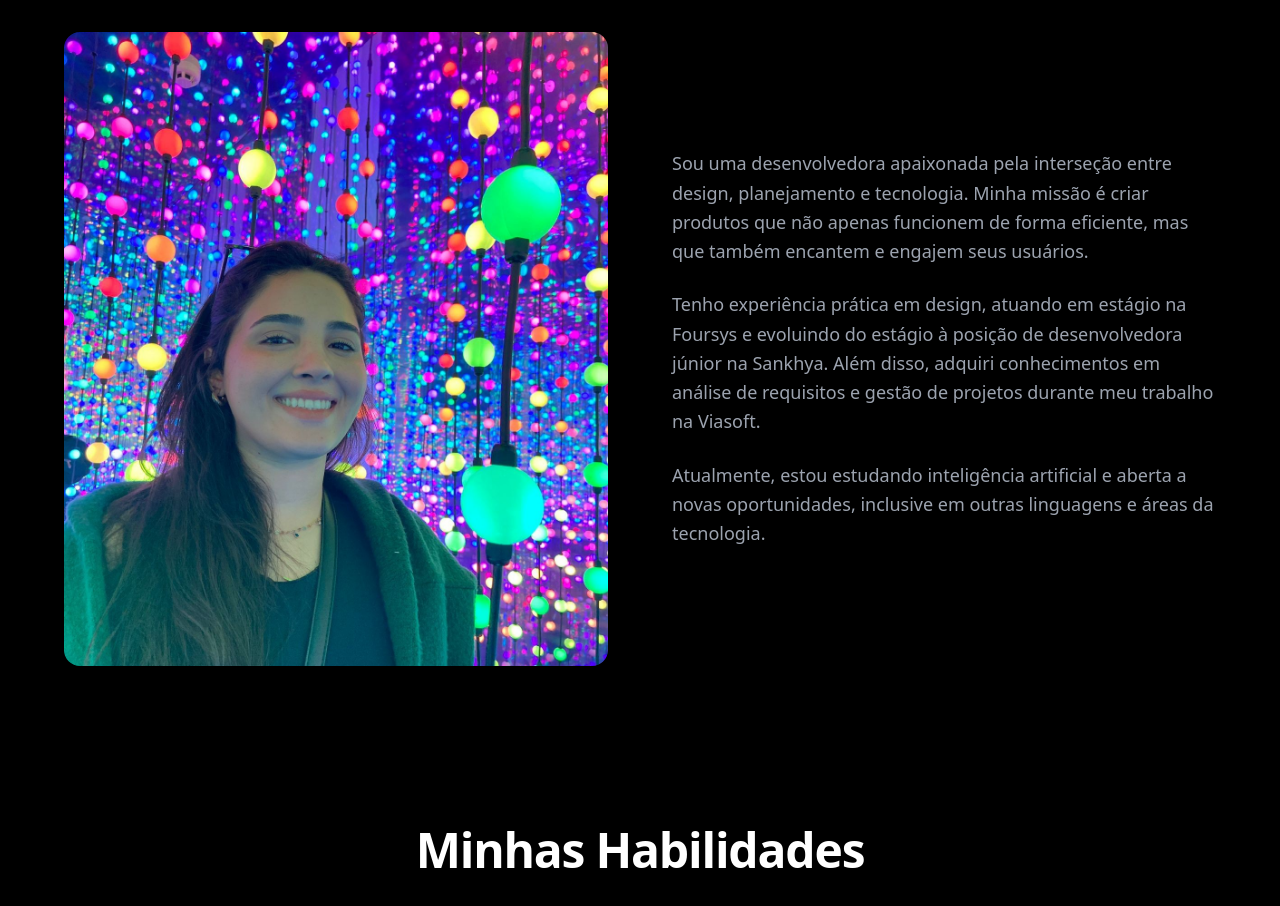
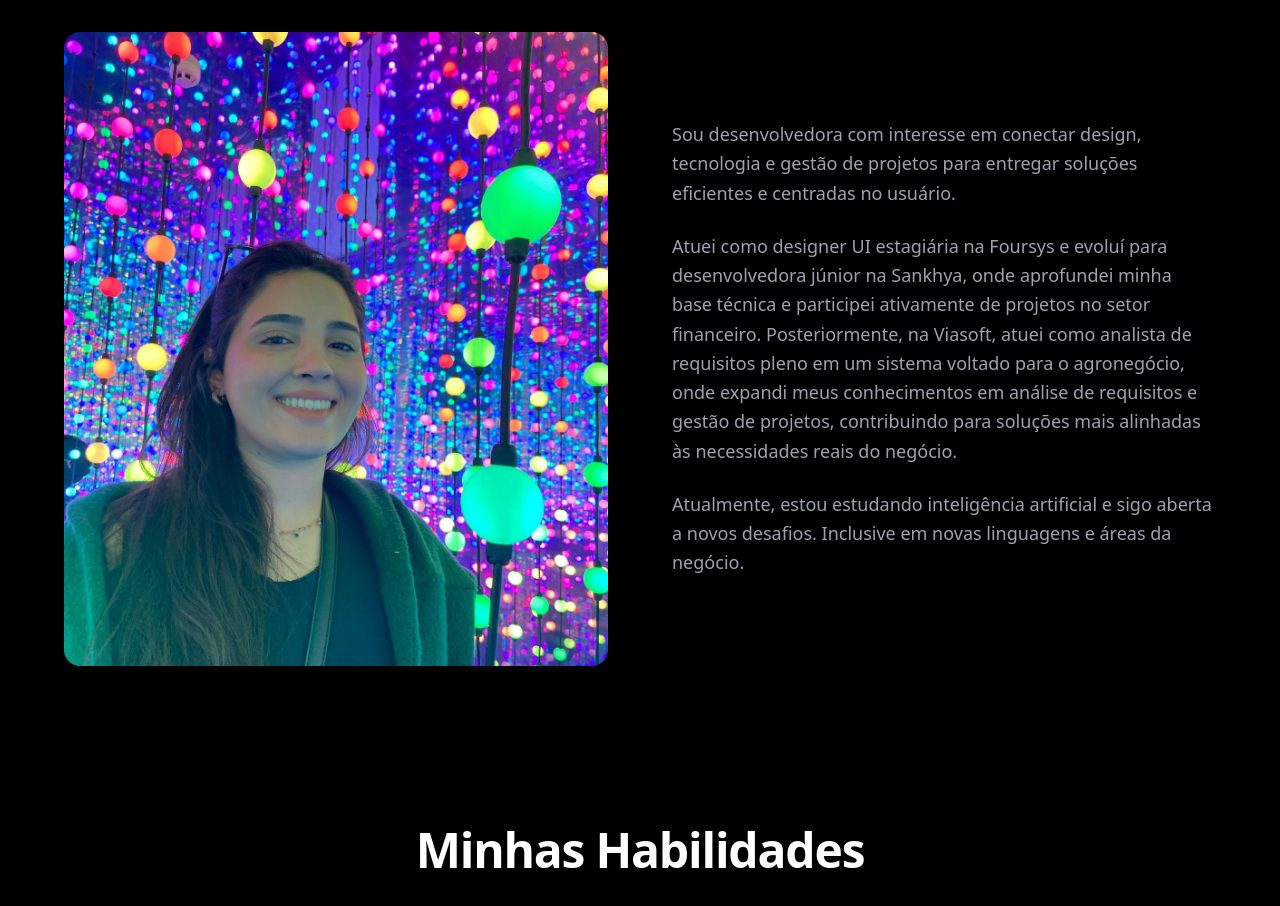
Before and after one commit to AnaBeCosta/portifolio, a React (Vite) app: page / in a window 1280 px wide. Shown: the part 960-1866 px from the top of the page. Built offline with nearby package versions, Linux system fonts and the light colour scheme.

Commit message:
Ajustando title e icon

```diff
--- a/index.html
+++ b/index.html
@@ -5,6 +5,7 @@
 		<link rel="icon" type="image/svg+xml" href="/vite.svg" />
 		<meta name="generator" content="Ana Beatriz" />
 		<meta name="viewport" content="width=device-width, initial-scale=1.0" />
+		<link rel="icon" href="./public/image.png" type="image/png" />
 		<title>Ana Beatriz</title>
 	</head>
 	<body>
--- a/src/App.jsx
+++ b/src/App.jsx
@@ -107,7 +107,7 @@ const handleDownloadCV = () => {
   return (
     <>
       <Helmet>
-        <title>DEV Ana Beatriz</title>
+        <title>ANA COSTA</title>
         <meta name="description" content="Portfólio de uma desenvolvedora criativa, especializada em interfaces inteligentes e experiências digitais inovadoras." />
       </Helmet>
 
@@ -214,11 +214,11 @@ const handleDownloadCV = () => {
                     className="space-y-6"
                   >
                     <p className="text-lg text-gray-400 leading-relaxed">
-                      Sou uma desenvolvedora apaixonada pela interseção entre design, planejamento e tecnologia. Minha missão é criar produtos que não apenas funcionem de forma eficiente, mas que também encantem e engajem seus usuários.                    </p>
+                      Sou desenvolvedora com interesse em conectar design, tecnologia e gestão de projetos para entregar soluções eficientes e centradas no usuário.                                      </p>
                     <p className="text-lg text-gray-400 leading-relaxed">
-                      Tenho experiência prática em design, atuando em estágio na Foursys e evoluindo do estágio à posição de desenvolvedora júnior na Sankhya. Além disso, adquiri conhecimentos em análise de requisitos e gestão de projetos durante meu trabalho na Viasoft.                    </p>
+                      Atuei como designer UI estagiária na Foursys e evoluí para desenvolvedora júnior na Sankhya, onde aprofundei minha base técnica e participei ativamente de projetos no setor financeiro. Posteriormente, na Viasoft, atuei como analista de requisitos pleno em um sistema voltado para o agronegócio, onde expandi meus conhecimentos em análise de requisitos e gestão de projetos, contribuindo para soluções mais alinhadas às necessidades reais do negócio.                               </p>
                     <p className="text-lg text-gray-400 leading-relaxed">
-                      Atualmente, estou estudando inteligência artificial e aberta a novas oportunidades, inclusive em outras linguagens e áreas da tecnologia.                              </p>
+                      Atualmente, estou estudando inteligência artificial e sigo aberta a novos desafios. Inclusive em novas linguagens e áreas da negócio.                              </p>
                   </motion.div>
                 </div>
               </div>
```
Also changed, not shown: public/image.png (added).
